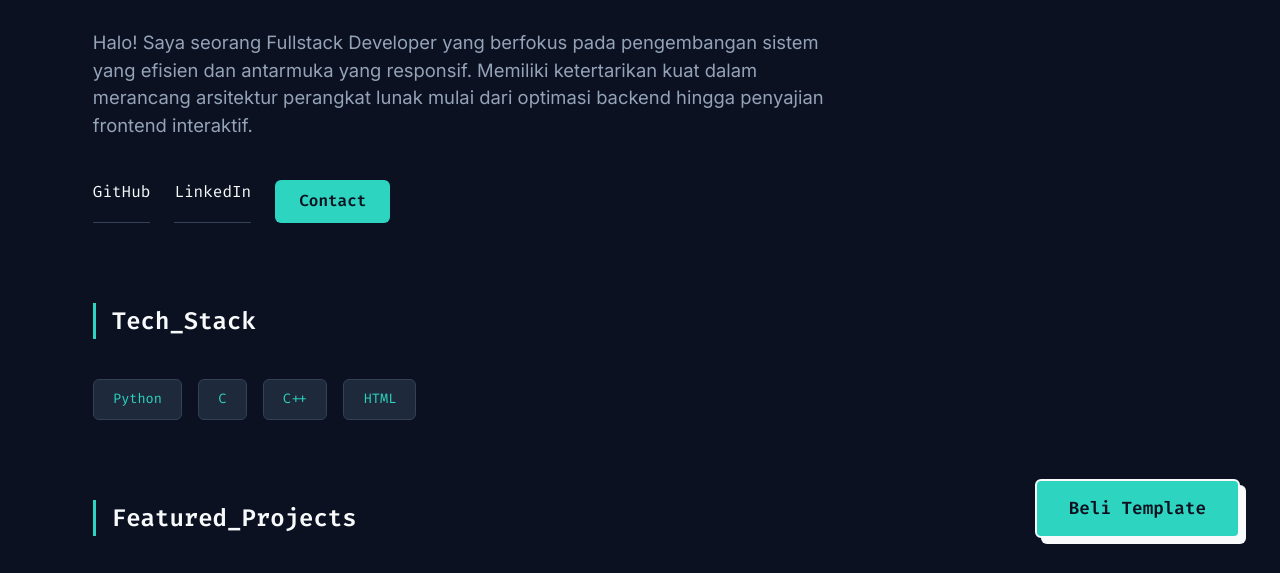
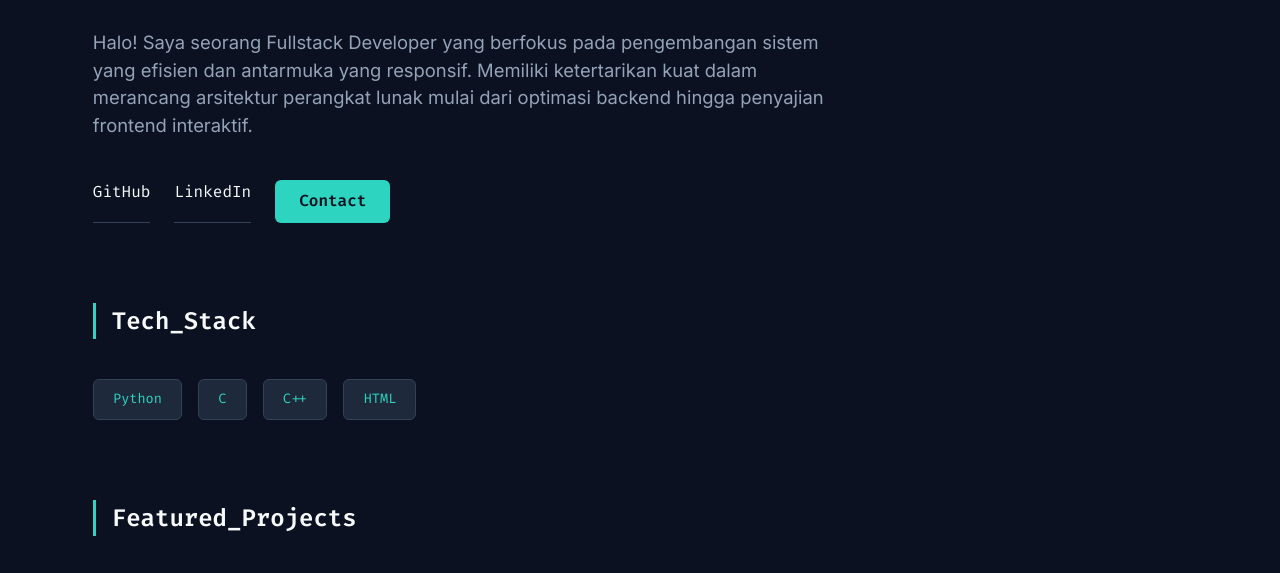
Before and after one commit to Rokurakun/FoliOpus, a plain HTML site: page template-1/index.html in a window 1280 px wide. Shown: the part 222-795 px from the top of the page. Drawn offline with Linux system fonts and the light colour scheme.

Commit message:
Update index.html

```diff
--- a/template-1/index.html
+++ b/template-1/index.html
@@ -51,9 +51,6 @@
 
     <div class="paywall-container">
         <div class="paywall-tooltip">Diskon 50% hari ini cuy!</div>
-        <button class="btn-buy-sticky">
-            <span class="price-core">Beli Template</span>
-        </button>
     </div>
 </body>
 </html>
```
